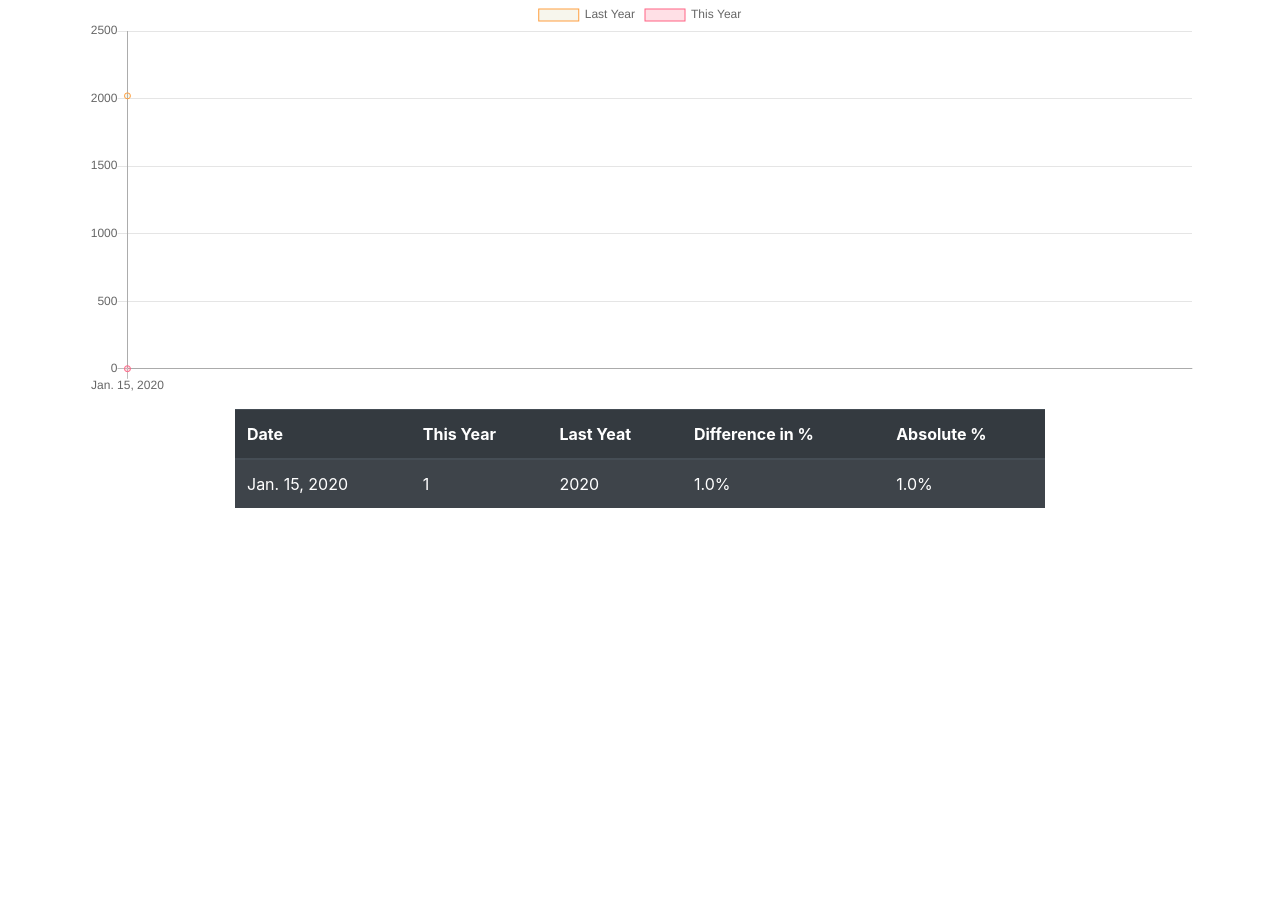
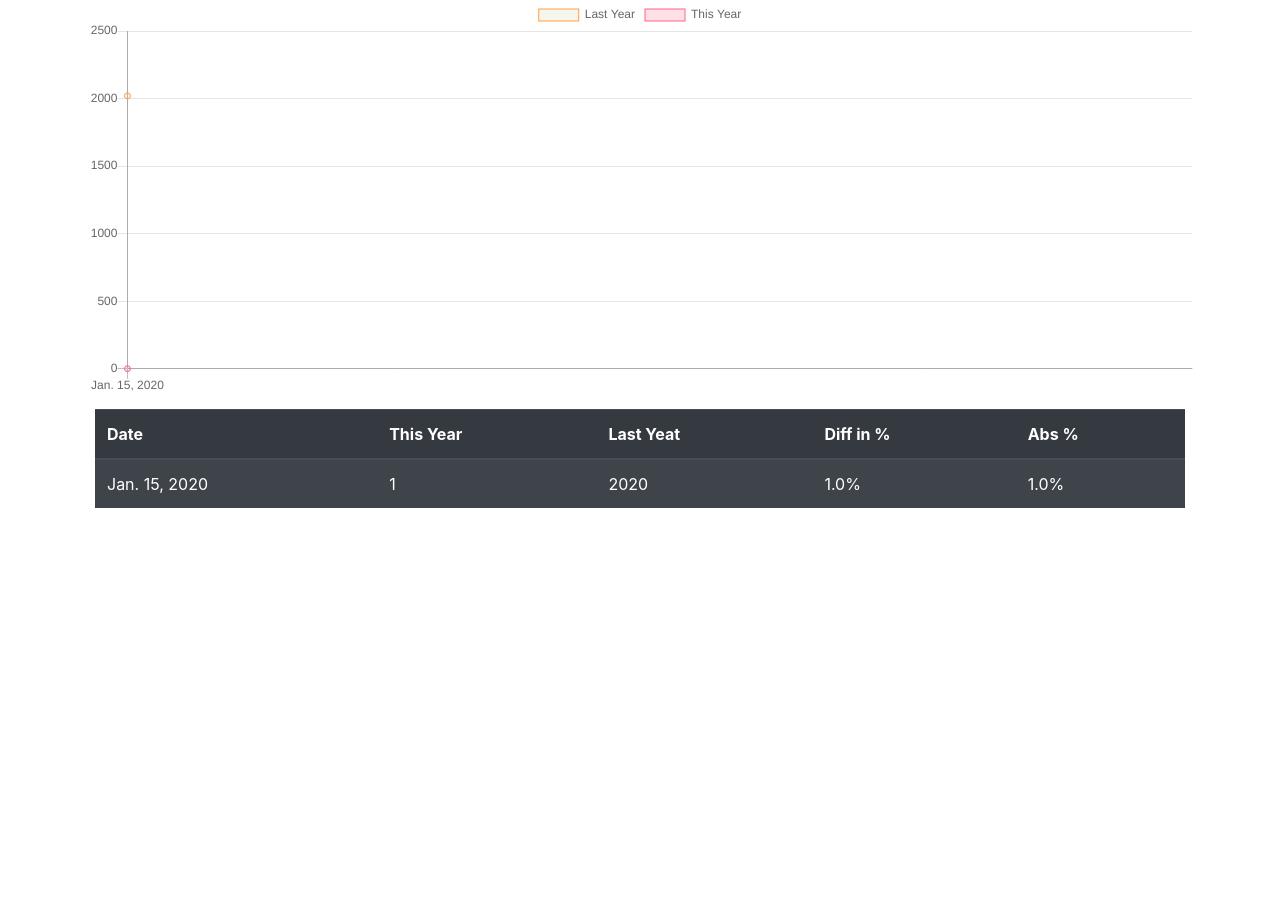
Before and after one commit to aleksandrgaranin/data-scraper-live, a Django app: page / in a window 1280 px wide. Shown: the part 121-1040 px from the top of the page. Run offline with Django 3.2, Linux system fonts and the light colour scheme; tables that the repository leaves empty hold one stand-in row (values such as "Sample post"); some libraries are stand-ins or nearby versions.

Commit message:
nicer table

```diff
--- a/scraper/templates/scraper/result.html
+++ b/scraper/templates/scraper/result.html
@@ -31,7 +31,7 @@
           <canvas id="myChart" width="400" height="400"></canvas>
         </div>
       <div class="row" style="padding: 10px; justify-content: center">
-        <div class="col-md-9" style="height: 500px; overflow:auto;">
+        <div class="col-md-12" style="height: 500px; overflow:auto;">
           <table id="dataTable" class="table table-striped table-dark">
             <thead>
               <tr>
@@ -39,8 +39,8 @@
                 <th scope="col">Date</th>
                 <th scope="col">This Year</th>
                 <th scope="col">Last Yeat</th>
-                <th scope="col">Difference in %</th>
-                <th scope="col">Absolute %</th>
+                <th scope="col">Diff in %</th>
+                <th scope="col">Abs %</th>
 
               </tr>
             </thead>
```
